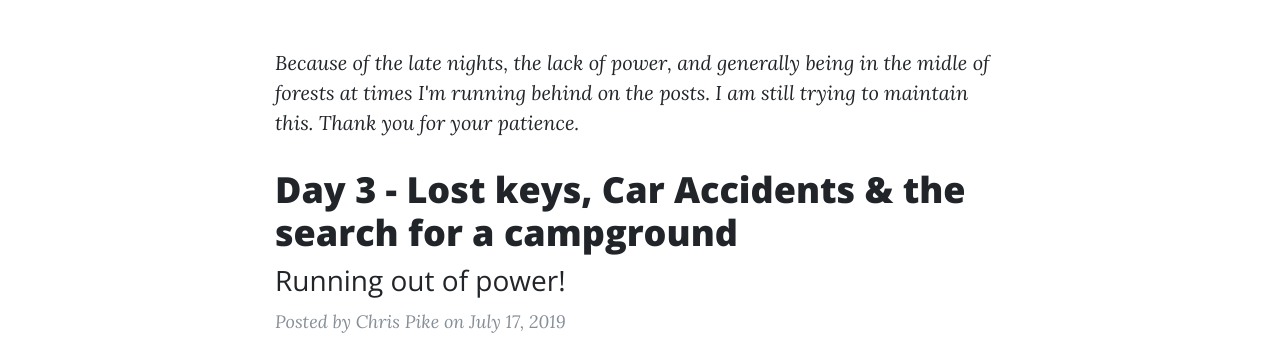
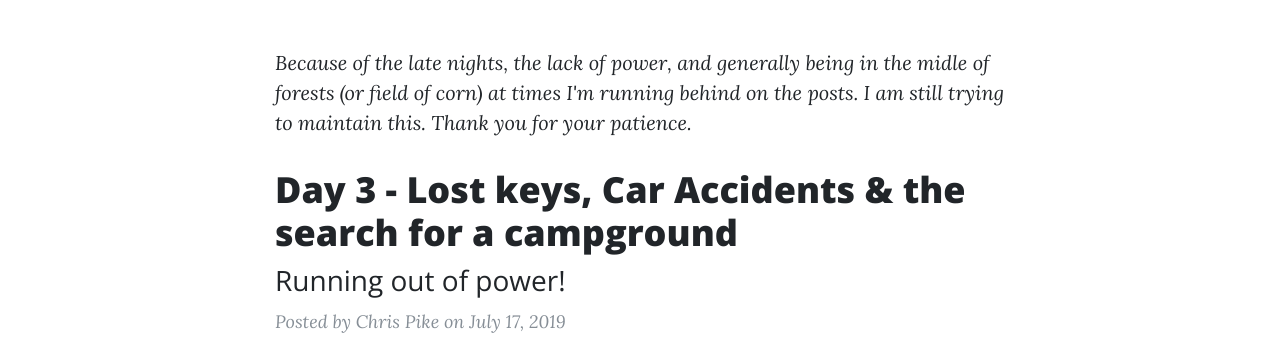
Before and after one commit to HBJKU/PikeAdventures, a website: page index.html in a window 1280 px wide. Shown: the part 506-844 px from the top of the page. Drawn offline with nearby package versions, Linux system fonts and the light colour scheme.

Commit message:
Update index.html

```diff
--- a/index.html
+++ b/index.html
@@ -73,7 +73,7 @@
   <div class="container">
     <div class="row">
       <div class="col-lg-8 col-md-10 mx-auto">
-        <i>Because of the late nights, the lack of power, and generally being in the midle of forests at times I'm running behind on the posts. I am still trying to maintain this. Thank you for your patience.</i>
+        <i>Because of the late nights, the lack of power, and generally being in the midle of forests (or field of corn) at times I'm running behind on the posts. I am still trying to maintain this. Thank you for your patience.</i>
           <div class="post-preview">
           <a href="posts/7.15.19.html">
             <h2 class="post-title">
```
